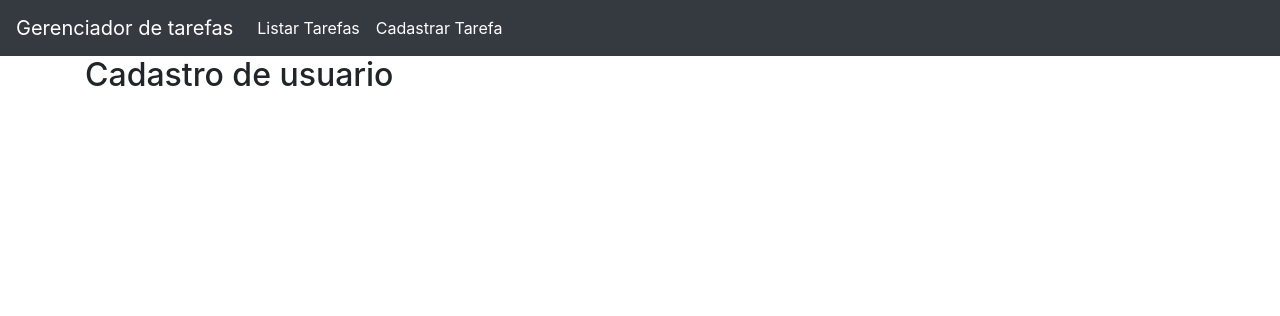
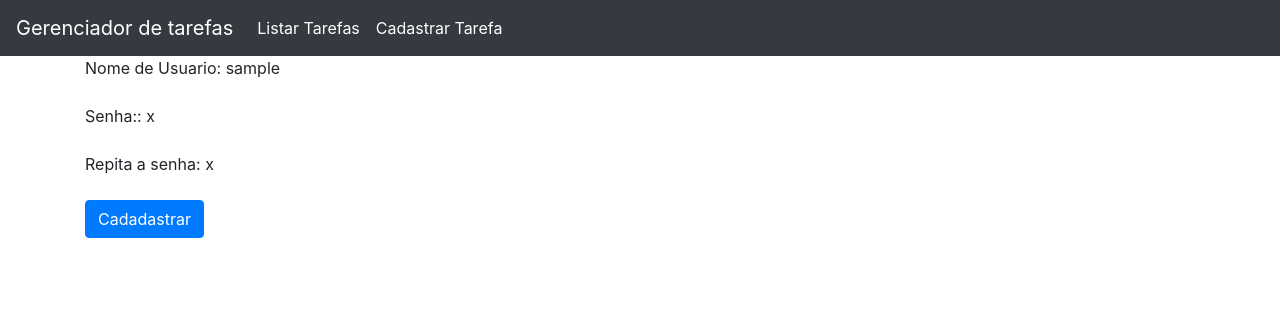
Before and after one commit to gustavolopesv3/aulatreinaweb, a Django app: template templates/usuarios/form_usuario.html in a window 1280 px wide. Shown: the top 316 px of the page. Run offline with Django 3.2, Linux system fonts and the light colour scheme; the template is opened without the code that fills it: most values are stand-ins (such as "Sample title", 1, 10 or a date in 2020); some libraries are stand-ins or nearby versions.

Commit message:
adicionado cadastrar usuario.

```diff
--- a/app/urls.py
+++ b/app/urls.py
@@ -1,8 +1,10 @@
 from django.urls import path
-from app.views.tarefa_views import *
+from .views.tarefa_views import *
+from .views.usuario_views import *
 urlpatterns = [
     path('', listar_tarefas, name = 'listar_tarefas'),
     path('cadastrar_tarefas/', cadastrar_tarefa, name = 'cadastrar_tarefas'),
     path('editar_tarefa/<int:id>', editar_tarefa, name = 'editar_tarefa'),
     path('remover_tarefa/<int:id>', remover_tarefa, name = 'remover_tarefa'),
+    path('cadastrar_usuario/', cadastrar_usuario, name = 'cadastrar_usuario'),
 ]
--- a/app/views/tarefa_views.py
+++ b/app/views/tarefa_views.py
@@ -1,7 +1,7 @@
 from django.shortcuts import render, redirect
-from app.forms import TarefaForm
-from app.entidades.tarefa import Tarefa
-from app.services import tarefa_service
+from ..forms import TarefaForm
+from ..entidades.tarefa import Tarefa
+from ..services import tarefa_service
 def listar_tarefas(request):
     tarefas = tarefa_service.listar_tarefas()
     return render(request, 'tarefas/listar_tarefas.html', {'tarefas': tarefas})
--- a/templates/usuarios/form_usuario.html
+++ b/templates/usuarios/form_usuario.html
@@ -1,5 +1,26 @@
 {% extends 'base.html' %}
+{% load filtros %}
 {% block conteudo %}
-<h2>Cadastro de usuario</h2>
+<form method="post">
+{% csrf_token %}
+    <div class="form-group">
+        {{ form_usuario.username.errors }}
+        <label>Nome de Usuario:</label>
+        {{ form_usuario.username|addclass:'form-control' }}
+    </div>
+    <div class="form-group">
+        {{ form_usuario.password1.errors }}
+        <label>Senha::</label>
+        {{ form_usuario.password1|addclass:'form-control' }}
+    </div>
+    <div class="form-group">
+        {{ form_usuario.password2.errors }}
+        <label>Repita a senha:</label>
+        {{ form_usuario.password2|addclass:'form-control' }}
+    </div>
+    <div class="form-group">
+        <input type="submit" value="Cadadastrar" class="btn btn-primary">
+    </div>
 
+</form>
 {% endblock conteudo %}
```
Also changed, not shown: app/views/usuario_views.py (added, +13 -0 lines).
